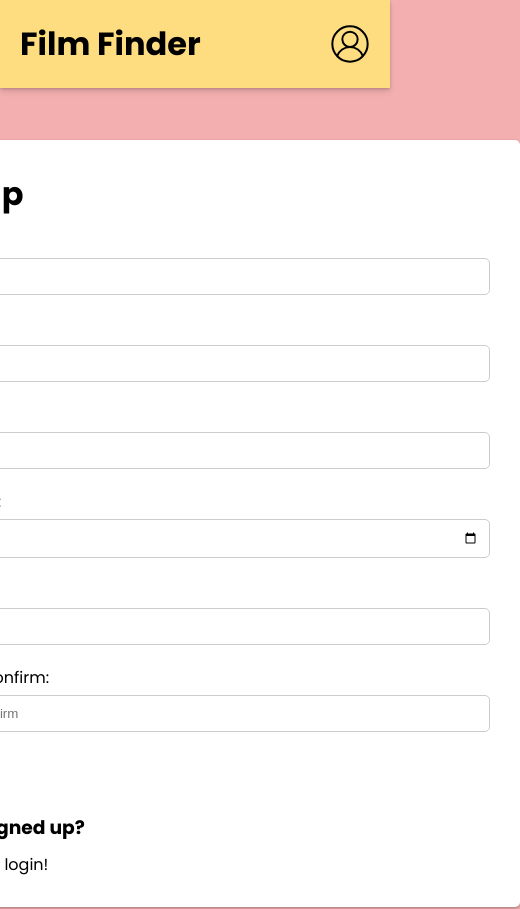
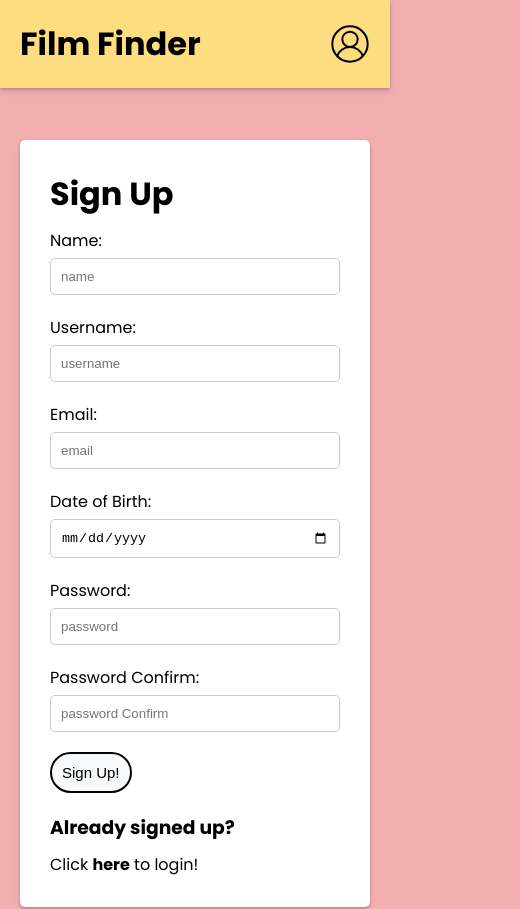
Before and after one commit to lamptissue/Film-finder-React, a React (Vite) app: page /signup in a window 390 px wide. Shown: the top 909 px of the page, 520 px wide, since content can reach past the window. Built offline with nearby package versions, Linux system fonts and the light colour scheme; no server answers.

Commit message:
mobile responsive

```diff
--- a/src/components/Login/style.js
+++ b/src/components/Login/style.js
@@ -23,6 +23,9 @@ export const LoginContainer = styled.div`
   border-radius: 5px;
   box-shadow: 0 4px 6px #0000001a, 0 1px 3px #0003;
   min-width: 600px;
+  @media (max-width: 800px) {
+    min-width: 350px;
+  }
 `;
 
 // export const Form = styled.form`
--- a/src/components/SignUp/style.js
+++ b/src/components/SignUp/style.js
@@ -24,6 +24,9 @@ export const SignupContainer = styled.div`
   box-shadow: 0 4px 6px #0000001a, 0 1px 3px #0003;
   max-width: 700px;
   min-width: 650px;
+  @media (max-width: 800px) {
+    min-width: 350px;
+  }
 `;
 
 export const SignUpForm = styled.form`
```
